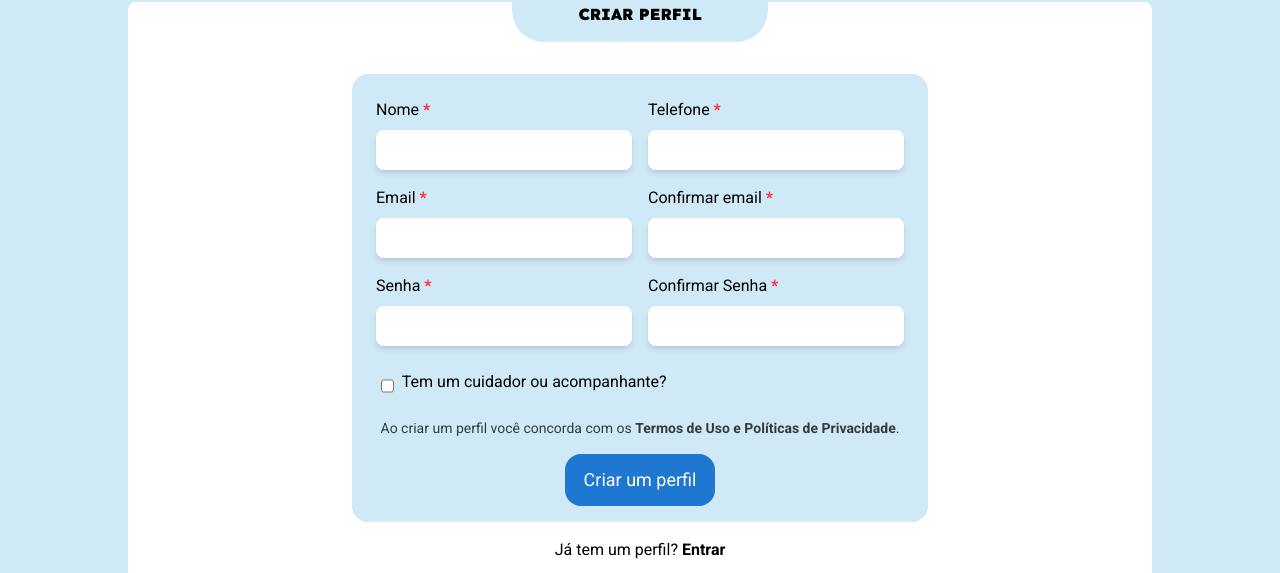
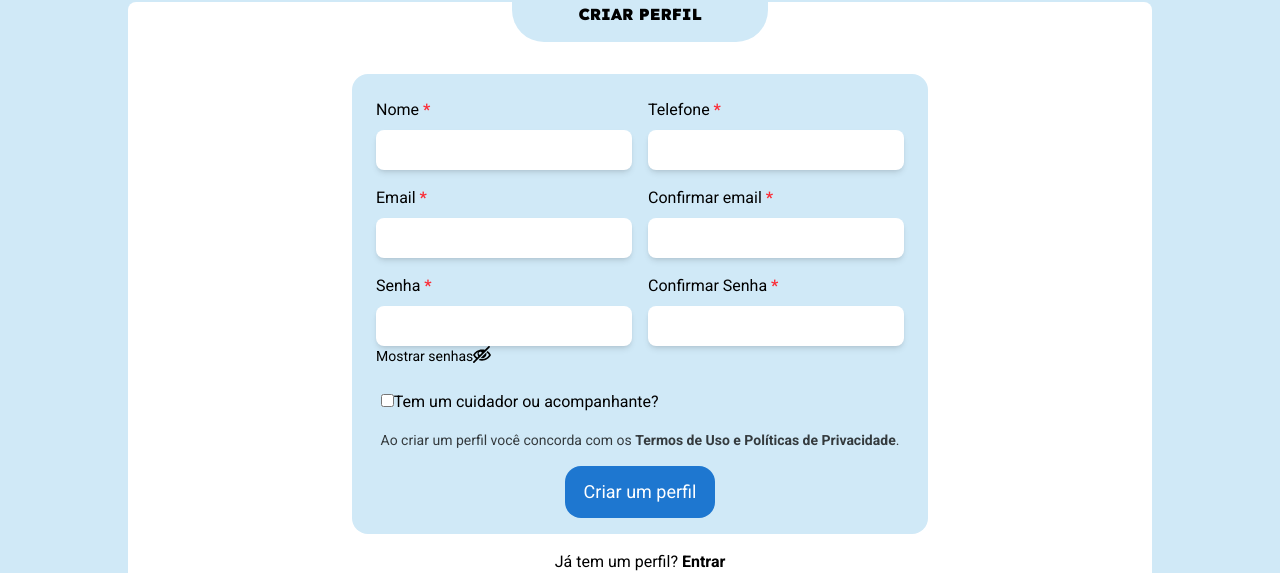
Before and after one commit to consulta-certa/consulta-certa-react, a React (Vite) app: page /cadastrar in a window 1280 px wide. Shown: the part 110-683 px from the top of the page. Built offline with nearby package versions, Linux system fonts and the light colour scheme; no server answers.

Commit message:
:recycle: refactor: ajusta formulario para react-hook-forms
Atualização de tipoPaciente, adição de lógicas de duplicidade e regras internas de input

```diff
--- a/src/routes/Cadastro/index.tsx
+++ b/src/routes/Cadastro/index.tsx
@@ -1,74 +1,76 @@
-import { Link, useNavigate } from 'react-router-dom'
+import { Link } from 'react-router-dom'
 import Titulo from '../../components/Titulo/Titulo'
-import { useEffect, useState } from 'react'
-import { useAuth } from '../../context/AuthContext';
-const URL_PACIENTES = import.meta.env.VITE_API_BASE_PACIENTES;
+import { useState } from 'react'
+import { useAuth } from '../../context/AuthContext'
+import { useForm, type SubmitHandler } from 'react-hook-form'
+import type { tipoPaciente } from '../../types/tipoPaciente'
+import MensagemErro from '../../components/MensagemErro/MensagemErro'
+import { ImEye, ImEyeBlocked } from 'react-icons/im'
+const URL_PACIENTES = import.meta.env.VITE_API_BASE_PACIENTES
 
 function Cadastro () {
-  const { paciente } = useAuth()
-  const navigate = useNavigate()
+  const { login } = useAuth()
+  const [mostrar, setMostrar] = useState<boolean>(false)
 
-  useEffect(() => {
-    if (paciente) {
-      navigate('/', { replace: true })
-    }
-  }, [paciente, navigate])
+  const {
+    register,
+    handleSubmit,
+    formState: { errors },
+    setError,
+    watch
+  } = useForm<tipoPaciente>()
 
-  const { login } = useAuth()
-  const [nome, setNome] = useState('')
-  const [telefone, setTelefone] = useState('')
-  const [email, setEmail] = useState('')
-  const [emailConfirmado, setEmailConfirmado] = useState('')
-  const [senha, setSenha] = useState('')
-  const [senhaConfirmada, setSenhaConfirmada] = useState('')
-  const [acompanhante, setAcompanhante] = useState(false)
-  const [erro, setErro] = useState('')
+  const watchEmail = watch('email')
+  const watchSenha = watch('senha')
 
-  const handleSubmit = async (event: React.FormEvent<HTMLFormElement>) => {
-    event.preventDefault()
-    setErro('')
+  const onSubmit: SubmitHandler<tipoPaciente> = async data => {
+    try {
+      const response = await fetch(URL_PACIENTES)
+      const dataPaciente = await response.json()
+      console.log(dataPaciente)
 
-    if (!nome.trim() || nome.length < 2) {
-      setErro('Nome inválido.')
-      return
-    }
-    if (!telefone.trim() || !/^\d{10,11}$/.test(telefone.replace(/\D/g, ''))) {
-      setErro('Telefone inválido. Exemplo de telefone correto: 11999999999).')
-      return
-    }
-    if (!email.trim() || !/^[^\s@]+@[^\s@]+\.[^\s@]+$/.test(email)) {
-      setErro('Email inválido.')
-      return
-    }
-    if (email !== emailConfirmado) {
-      setErro('Os emails precisam ser iguais.')
-      return
-    }
-    if (senha.length < 6) {
-      setErro('Senha deve ter pelo menos 6 caracteres.')
-      return
-    }
-    if (senha !== senhaConfirmada) {
-      setErro('As senhas precisam ser iguais.')
-      return
+      const emailExiste = dataPaciente.some(
+        (p: tipoPaciente) => p.email === data.email
+      )
+      const telefoneExiste = dataPaciente.some(
+        (p: tipoPaciente) => p.telefone === data.telefone
+      )
+
+      if (emailExiste) {
+        setError('email', { type: 'manual', message: 'Email já cadastrado' })
       }
 
-    const perfil = { nome, telefone, email, senha, acompanhante }
+      if (telefoneExiste) {
+        setError('telefone', {
+          type: 'manual',
+          message: 'Telefone já cadastrado'
+        })
+      }
 
-    try {
-      const response = await fetch(`${URL_PACIENTES}`, {
+      if (!emailExiste && !telefoneExiste) {
+        const dataPayload = {
+          // id: 'idgerado',
+          nome: data.nome.trim(),
+          telefone: data.telefone.replace(/\D/g, ''),
+          email: data.email,
+          emailConfirmado: data.emailConfirmado,
+          senha: data.senha,
+          senhaConfirmada: data.senhaConfirmada,
+          acompanhante: data.acompanhante ? 'S' : 'N'
+        }
+
+        console.log(dataPayload)
+
+        await fetch(URL_PACIENTES, {
           method: 'POST',
           headers: { 'Content-Type': 'application/json' },
-        body: JSON.stringify(perfil)
+          body: JSON.stringify(dataPayload)
         })
 
-      if (!response.ok) throw new Error('Erro ao salvar o perfil')
-
-      const data = await response.json()
         login(data)
-      navigate('/lembretes', { replace: true })
+      }
     } catch {
-      setErro('Erro ao enviar os dados. Tente novamente mais tarde.')
+      console.error('Erro ao acessar servidor')
     }
   }
 
@@ -76,8 +78,7 @@ function Cadastro () {
     <main>
       <Titulo titulo='Criar perfil' />
       <section className='form'>
-        {erro && <p className='form-erro'>{erro}</p>}
-        <form onSubmit={handleSubmit}>
+        <form onSubmit={handleSubmit(onSubmit)}>
           <fieldset>
             <div>
               <div className='input-container'>
@@ -85,24 +86,47 @@ function Cadastro () {
                   Nome <span className='text-red-500 font-bold'>*</span>
                 </label>
                 <input
+                  className={
+                    errors.nome ? 'outline-1 outline-red-500' : 'outline-none'
+                  }
                   type='text'
-                  name='nome'
                   id='idNome'
-                  required
-                  onChange={e => setNome(e.target.value)}
+                  {...register('nome', {
+                    required: 'Campo obrigatório',
+                    pattern: {
+                      value: /^[A-Za-zÀ-ÿ]+(?: [A-Za-zÀ-ÿ]+)*$/,
+                      message: 'Precisa ser apenas letras'
+                    },
+                    minLength: {
+                      value: 3,
+                      message: 'Precisa de pelo menos 3 letras'
+                    }
+                  })}
                 />
+                <MensagemErro error={errors.nome} />
               </div>
               <div className='input-container'>
                 <label htmlFor='idTelefone'>
                   Telefone <span className='text-red-500 font-bold'>*</span>
                 </label>
                 <input
+                  className={
+                    errors.telefone
+                      ? 'outline-1 outline-red-500'
+                      : 'outline-none'
+                  }
                   type='tel'
-                  name='telefone'
                   id='idTelefone'
-                  required
-                  onChange={e => setTelefone(e.target.value)}
+                  {...register('telefone', {
+                    required: 'Campo obrigatório',
+                    pattern: {
+                      value:
+                        /^\(?[1-9]{2}\)?[\s-]?(?:9[0-9]{4}|[2-5][0-9]{3})[\s-]?[0-9]{4}$/,
+                      message: 'Telefone inválido'
+                    }
+                  })}
                 />
+                <MensagemErro error={errors.telefone} />
               </div>
             </div>
             <div>
@@ -111,64 +135,117 @@ function Cadastro () {
                   Email <span className='text-red-500 font-bold'>*</span>
                 </label>
                 <input
+                  className={
+                    errors.email ? 'outline-1 outline-red-500' : 'outline-none'
+                  }
                   type='email'
-                  name='email'
                   id='idEmail'
-                  required
-                  onChange={e => setEmail(e.target.value)}
+                  {...register('email', {
+                    required: 'Campo obrigatório',
+                    pattern: {
+                      value: /^[a-zA-Z0-9._%+-]+@[a-zA-Z0-9.-]+\.[a-zA-Z]{2,}$/,
+                      message: 'Email inválido'
+                    }
+                  })}
                 />
+                <MensagemErro error={errors.email} />
               </div>
               <div className='input-container'>
                 <label htmlFor='idEmailConfirmado'>
-                  Confirmar email{' '}
-                  <span className='text-red-500 font-bold'>*</span>
+                  Confirmar email  <span className='text-red-500 font-bold'>*</span>
                 </label>
                 <input
+                  className={
+                    errors.emailConfirmado
+                      ? 'outline-1 outline-red-500'
+                      : 'outline-none'
+                  }
                   type='email'
-                  name='emailConfirmado'
                   id='idEmailConfirmado'
-                  required
-                  onChange={e => setEmailConfirmado(e.target.value)}
+                  {...register('emailConfirmado', {
+                    required: 'Campo obrigatório',
+                    validate: value => {
+                      return value === watchEmail || 'Emails não estão iguais'
+                    }
+                  })}
                 />
+                <MensagemErro error={errors.emailConfirmado} />
               </div>
             </div>
             <div>
               <div className='input-container'>
-                <label htmlFor='idSenha'>
-                  Senha <span className='text-red-500 font-bold'>*</span>
+                <label htmlFor='id
+                Senha'>Senha <span className='text-red-500 font-bold'>*</span>
               </label>
+                <div>
                   <input
-                  type='password'
-                  name='senha'
+                    className={
+                      errors.senha
+                        ? 'outline-1 outline-red-500'
+                        : 'outline-none'
+                    }
+                    type={mostrar ? 'text' : 'password'}
                     id='idSenha'
-                  required
-                  onChange={e => setSenha(e.target.value)}
+                    {...register('senha', {
+                      required: 'Campo obrigatório',
+                      pattern: {
+                        value:
+                          /^(?=.*[A-Z])(?=.*[a-z])(?=.*[0-9])(?=.*[^a-zA-Z0-9]).+$/,
+                        message:
+                          'Precisa ter pelo menos um número, uma letra maiúscula, uma letra minúscula, um número e um símbolo'
+                      },
+                      minLength: {
+                        value: 6,
+                        message: 'Precisa de pelo menos 6 caracteres'
+                      }
+                    })}
                   />
+                  <div
+                    onClick={() =>
+                      mostrar ? setMostrar(false) : setMostrar(true)
+                    }
+                    className='text-lg right-4 flex cursor-pointer w-fit'
+                  >
+                    <p className='text-sm'>Mostrar senhas</p>
+                    {mostrar ? <ImEye /> : <ImEyeBlocked />}
+                  </div>
+                </div>
+                <MensagemErro error={errors.senha} />
               </div>
               <div className='input-container'>
                 <label htmlFor='idSenhaConfirmada'>
-                  Confirmar Senha{' '}
-                  <span className='text-red-500 font-bold'>*</span>
+                  Confirmar Senha  <span className='text-red-500 font-bold'>*</span>
                 </label>
                 <input
-                  type='password'
-                  name='senhaConfirmado'
+                  className={
+                    errors.senhaConfirmada
+                      ? 'outline-1 outline-red-500'
+                      : 'outline-none'
+                  }
+                  type={mostrar ? 'text' : 'password'}
                   id='idSenhaConfirmada'
-                  required
-                  onChange={e => setSenhaConfirmada(e.target.value)}
+                  {...register('senhaConfirmada', {
+                    required: 'Campo obrigatório',
+                    validate: value => {
+                      return value === watchSenha || 'Senhas não estão iguais'
+                    }
+                  })}
                 />
+                <MensagemErro error={errors.senhaConfirmada} />
               </div>
             </div>
             <div className='gap-2 pl-[1vw] my-[2vh]'>
+              <div>
                 <input
                   type='checkbox'
-                name='acompanhante'
                   id='idAcompanhante'
-                onChange={e => setAcompanhante(e.target.checked)}
+                  {...register('acompanhante')}
                 />
                 <label htmlFor='idAcompanhante'>
                   Tem um cuidador ou acompanhante?
                 </label>
+              </div>
+              <MensagemErro error={errors.acompanhante} />
             </div>
             <div>
               <p className='mx-auto text-sm opacity-75'>
--- a/src/types/tipoPaciente.ts
+++ b/src/types/tipoPaciente.ts
@@ -3,6 +3,8 @@ export type tipoPaciente = {
     nome: string;
     telefone: string;
     email: string;
+    emailConfirmado: string;
     senha: string;
-    acompanhante: boolean;
+    senhaConfirmada: string;
+    acompanhante: string;
 }
```
Also changed, not shown: db.json (+22 -1 lines). Lines whose indentation alone changed are shown as unchanged.
